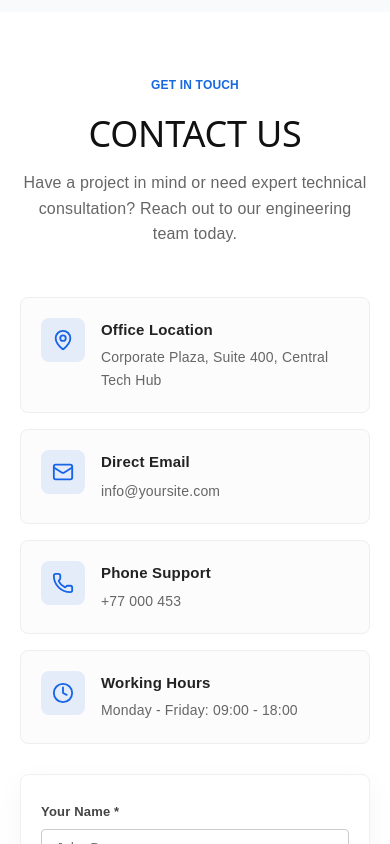
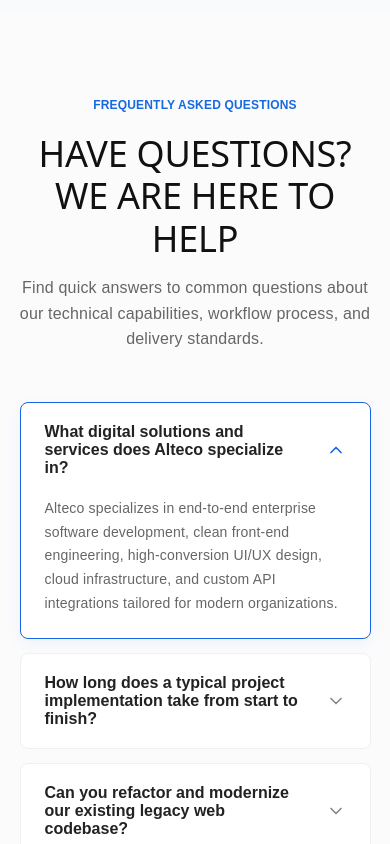
Before and after one commit to Marwanstanekzai/alteco-website, a React (Vite) app: page / in a window 390 px wide. Shown: the part 6560-7404 px from the top of the page. Built offline with nearby package versions, Linux system fonts and the light colour scheme.

Commit message:
Integrate FAQSection into App layout with responsive styles

```diff
--- a/src/App.css
+++ b/src/App.css
@@ -887,6 +887,105 @@
 .testimonial-author span {
   font-size: 13px;
   color: #777;
+}
+
+
+/* =========================
+   FAQ
+   ========================= */
+
+.faq-section {
+  width: 100%;
+  padding: 80px 5%;
+  background-color: #fbfbfc;
+}
+
+.faq-header {
+  text-align: center;
+  max-width: 700px;
+  margin: 0 auto 50px;
+}
+
+.faq-header span {
+  color: #1769e0;
+  font-size: 12px;
+  font-weight: bold;
+}
+
+.faq-header h2 {
+  font-size: 36px;
+  margin: 15px 0;
+  color: #111;
+}
+
+.faq-header p {
+  color: #666;
+  line-height: 1.6;
+}
+
+.faq-accordion {
+  max-width: 850px;
+  margin: 0 auto;
+  display: flex;
+  flex-direction: column;
+  gap: 14px;
+}
+
+.faq-item {
+  border: 1px solid #eef0f4;
+  border-radius: 8px;
+  background-color: white;
+  overflow: hidden;
+  transition: border-color 0.2s ease, box-shadow 0.2s ease;
+}
+
+.faq-item.open {
+  border-color: #1764e8;
+  box-shadow: 0 4px 15px rgba(23, 100, 232, 0.06);
+}
+
+.faq-question {
+  width: 100%;
+  padding: 20px 24px;
+  background: transparent;
+  border: none;
+  display: flex;
+  justify-content: space-between;
+  align-items: center;
+  text-align: left;
+  font-size: 16px;
+  font-weight: 600;
+  color: #222;
+  cursor: pointer;
+  gap: 15px;
+  transition: color 0.2s ease;
+}
+
+.faq-question:hover {
+  color: #1764e8;
+}
+
+.faq-icon {
+  color: #888;
+  transition: transform 0.3s ease, color 0.2s ease;
+  flex-shrink: 0;
+}
+
+.faq-icon.rotated {
+  transform: rotate(180deg);
+  color: #1764e8;
+}
+
+.faq-answer {
+  padding: 0 24px 22px;
+  text-align: left;
+  color: #666;
+  font-size: 14px;
+  line-height: 1.7;
+}
+
+.faq-answer p {
+  margin: 0;
 }
 
 
--- a/src/App.jsx
+++ b/src/App.jsx
@@ -6,6 +6,7 @@
 import AboutSection from './components/AboutSection'
 import ServicesSection from './components/ServicesSection'
 import TestimonialsSection from './components/TestimonialsSection'
+import FAQSection from './components/FAQSection'
 import ContactSection from './components/ContactSection'
 import Footer from './components/Footer'
 
@@ -20,6 +21,7 @@
         <AboutSection />
         <ServicesSection />
         <TestimonialsSection />
+        <FAQSection />
         <ContactSection />
       </main>
 
```
